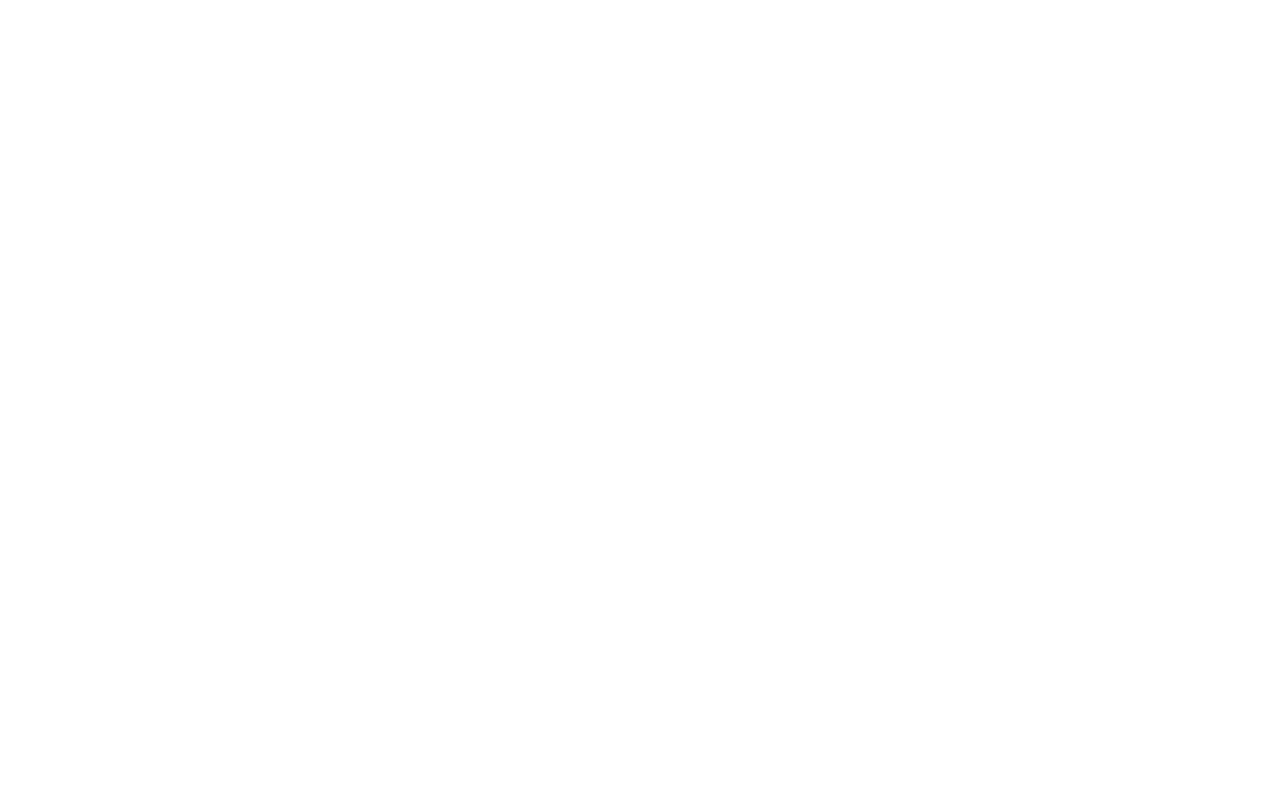
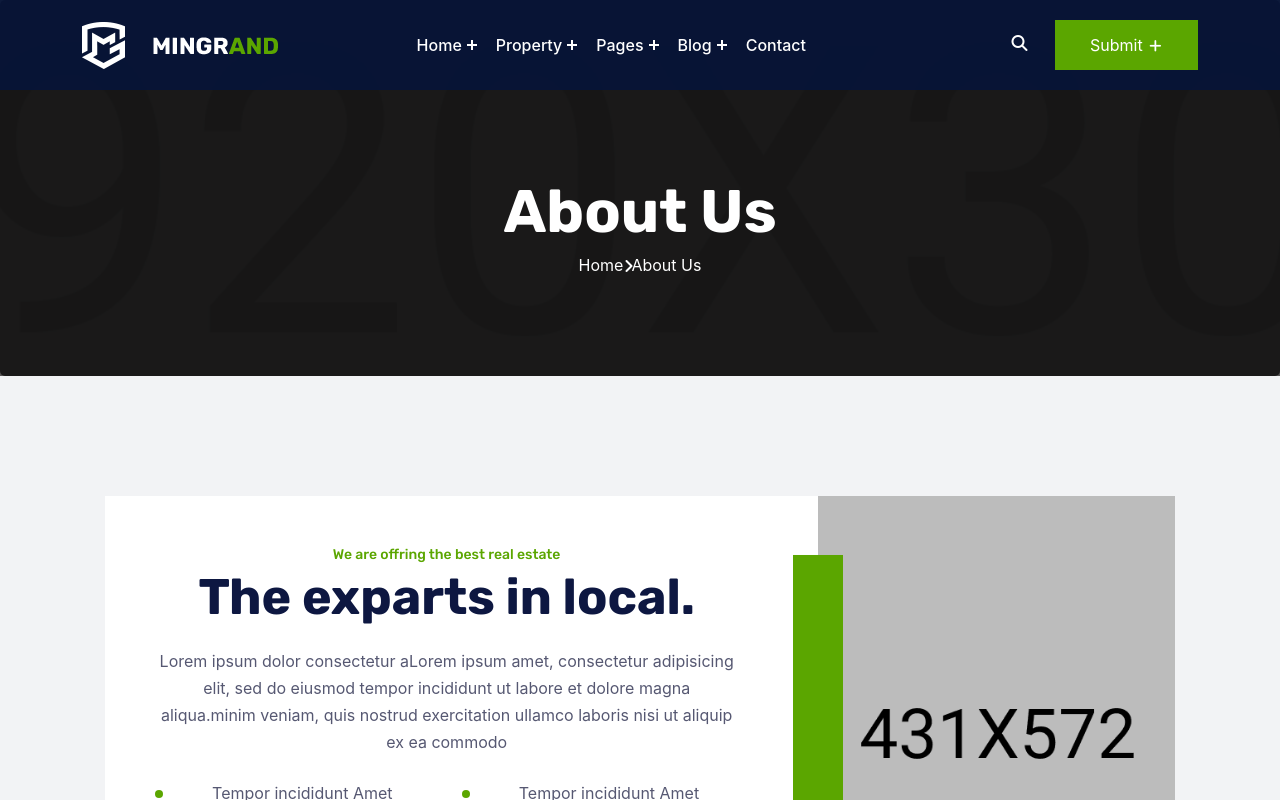
Before and after one commit to ZahraShahid/MyRealEstateWebsite, a React (Create React App) app: page /about in a window 1280 px wide. Before the commit this address had no page. Shown: the top 800 px of the page. Built offline with nearby package versions, Linux system fonts and the light colour scheme; a web font is replaced by a local one.

Commit message:
about page updated

```diff
--- a/src/App.js
+++ b/src/App.js
@@ -22,12 +22,14 @@
   return (
     <Router>
       <div className="App">
-        { /*<HomeV1 />*/ }
+        {/* <HomeV1 /> */}
 
         <Routes>
           <Route path="/sign-in" exact element={<SignIn/>} />
           <Route path="/sign-up" exact element={<SignUp/>} />
           <Route path="/contact" exact element={<Contact/>} />
+          <Route path="/about" exact element={<About/>} />
+
         </Routes>
         </div>
     </Router>
--- a/src/components/about.js
+++ b/src/components/about.js
@@ -16,9 +16,9 @@
         <About />
         <Counter />
         <Service />
-        <AgentV3 />
+        {/* <AgentV3 /> */}
         <Testimonial />
-        <MoreInfo />
+        {/* <MoreInfo /> */}
         <Footer />
     </div>
 }
--- a/src/components/section-components/about.js
+++ b/src/components/section-components/about.js
@@ -38,7 +38,7 @@
                             </ul>
                           </div>
                         </div>
-                        <a className="btn btn-base" href="#">SEE MORE</a>
+                        {/* <a className="btn btn-base" href="#">SEE MORE</a> */}
                       </div>
                     </div>
                   </div>
```
